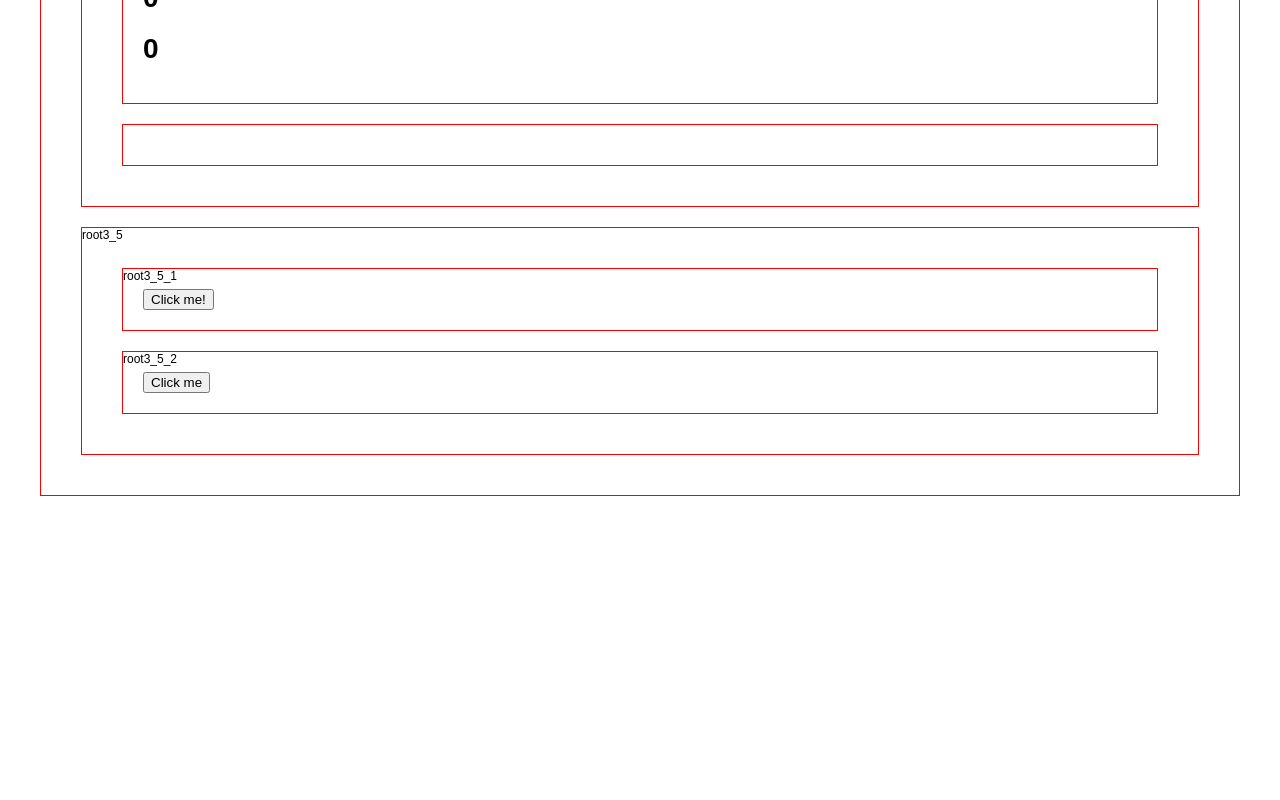
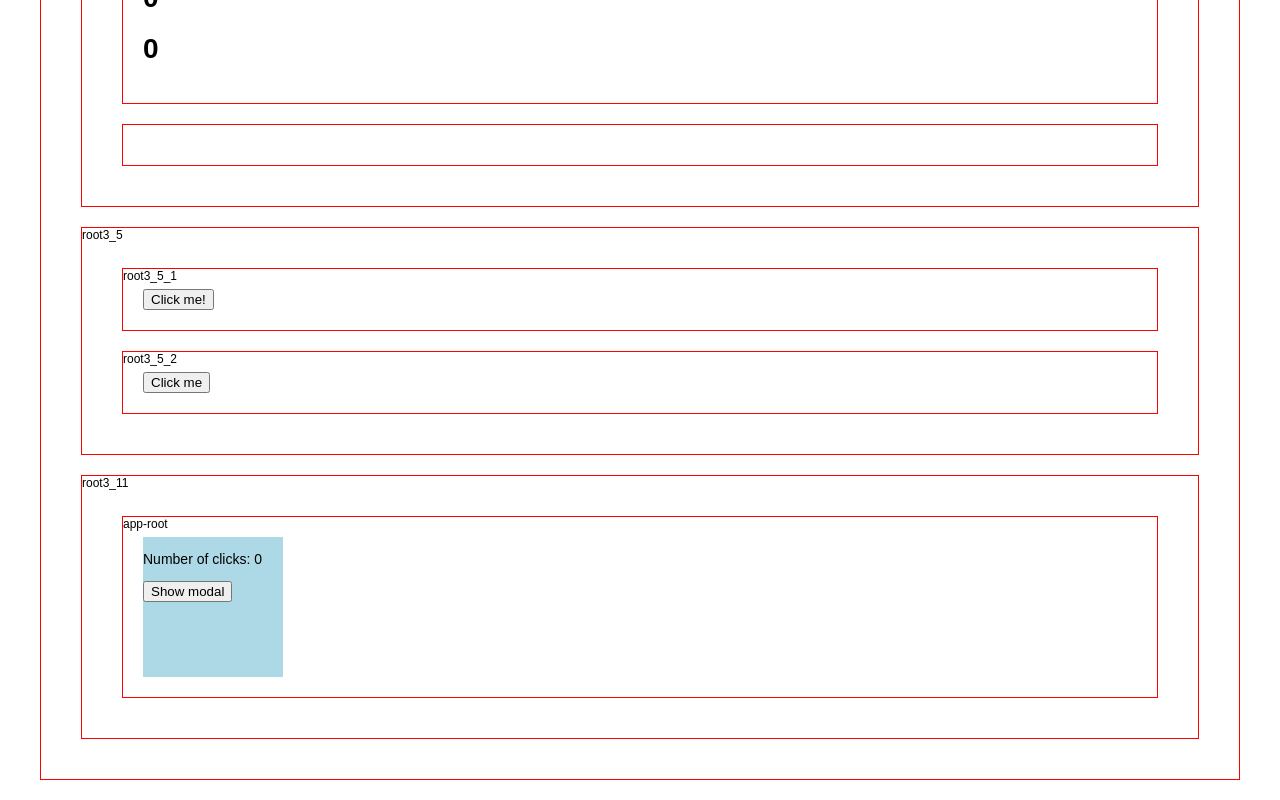
Before and after one commit to YisenFE/react-typescript-start, a React app: page / in a window 1280 px wide. Shown: the part 4130-4930 px from the top of the page. Before the commit the page ends 4646 px from the top, so only its background shows below. Built offline with nearby package versions, Linux system fonts and the light colour scheme.

Commit message:
高级指引：Portals

```diff
--- a/public/index.html
+++ b/public/index.html
@@ -87,6 +87,14 @@
                 <div id="root3_5_1" class="wrap"></div>
                 <div id="root3_5_2" class="wrap"></div>
             </div>
+
+            <div id="root3_11" class="wrap">
+                <span class="chapter-tip">root3_11</span>
+                <div id="root3_11_1" class="wrap">
+                    <div id="app-root"></div>
+                    <div id="modal-root"></div>
+                </div>
+            </div>
         </div>
 
         <noscript> You need to enable JavaScript to run this app. </noscript>
--- /dev/null
+++ b/src/03.advanced-guides/11.Portals.tsx
@@ -0,0 +1,60 @@
+/**
+ * @file Portal 提供了一种将子节点渲染到存在于父组件以外的 DOM 节点的优秀的方案
+ */
+
+import React, { useEffect, useState } from 'react';
+import ReactDOM from 'react-dom';
+import { rootRender } from '../common/rootRender';
+import './css/11.Portals.scss';
+
+/** 用法 */
+function __usage() {
+    const modalRootEl = document.querySelector('#root3_11_1 #modal-root');
+
+    type ModalProps = {
+        children?: React.ReactNode;
+    };
+    class Modal extends React.Component<ModalProps> {
+        el: HTMLDivElement;
+        constructor(props: ModalProps) {
+            super(props);
+            this.el = document.createElement('div');
+        }
+        componentDidMount(): void {
+            modalRootEl?.appendChild(this.el);
+        }
+        render() {
+            return ReactDOM.createPortal(this.props.children, this.el);
+        }
+    }
+    function App() {
+        const [showModal, setShowModal] = useState(false);
+        const [clicks, setClicks] = useState(0);
+        const handleClick = () => setClicks(clicks + 1);
+        const handleShow = (e: React.SyntheticEvent) => {
+            setShowModal(true);
+            e.stopPropagation();
+        };
+        const handleHide = (e: React.SyntheticEvent) => {
+            setShowModal(false);
+            e.stopPropagation();
+        };
+        const modal = showModal ? (
+            <Modal>
+                <div className="modal">
+                    <button>Click</button>
+                    <button onClickCapture={handleHide}>Hide modal</button>
+                </div>
+            </Modal>
+        ) : null;
+        return (
+            <div className="app" onClick={handleClick}>
+                <p>Number of clicks: {clicks}</p>
+                <button onClick={handleShow}>Show modal</button>
+                {modal}
+            </div>
+        );
+    }
+    rootRender(document.querySelector('#root3_11_1 #app-root') || document.body, <App />);
+}
+__usage();
--- a/src/03.advanced-guides/5.ForwardingRefs.tsx
+++ b/src/03.advanced-guides/5.ForwardingRefs.tsx
@@ -6,7 +6,7 @@ import React, { ReactNode, MouseEventHandler, useState } from 'react';
 import { rootRender } from '../common/rootRender';
 
 /** 转发 refs 到 DOM 组件 */
-function forwarding_refs_to_DOM_components() {
+function __forwarding_refs_to_DOM_components() {
     type FancyButtonProps = { children: ReactNode; onClick: MouseEventHandler<HTMLButtonElement> };
     const FancyButton = React.forwardRef<HTMLButtonElement, FancyButtonProps>((props, ref) => (
         <button ref={ref} className="fancy-button" onClick={props.onClick}>
@@ -37,7 +37,7 @@ function forwarding_refs_to_DOM_components() {
 
     rootRender(document.getElementById('root3_5_1') || document.body, <App />);
 }
-forwarding_refs_to_DOM_components();
+__forwarding_refs_to_DOM_components();
 
 /** 在高阶组件中转发 refs */
 function __forwarding_refs_in_higher_order_components() {
@@ -81,7 +81,7 @@ function __forwarding_refs_in_higher_order_components() {
             <HOC_FancyButton
                 label={label}
                 handleClick={() => {
-                    console.log('handleClick');
+                    console.log('handleClick', ref);
                     setLabel('Click me!!');
                 }}
                 ref={ref}
--- /dev/null
+++ b/src/03.advanced-guides/css/11.Portals.scss
@@ -0,0 +1,23 @@
+#root3_11 {
+    .modal {
+        background-color: rgba(0,0,0,0.5);
+        position: fixed;
+        height: 100%;
+        width: 100%;
+        top: 0;
+        left: 0;
+        display: flex;
+        align-items: center;
+        justify-content: center;
+    }
+    #modal-root {
+        position: relative;
+        z-index: 999;
+    }
+    #app-root {
+        height: 10em;
+        width: 10em;
+        background: lightblue;
+        overflow: hidden;
+    }
+}
--- a/src/03.advanced-guides/index.tsx
+++ b/src/03.advanced-guides/index.tsx
@@ -1,3 +1,4 @@
 import './3.Context';
 import './4.ErrorBoundaries';
 import './5.ForwardingRefs';
+import './11.Portals';
```
